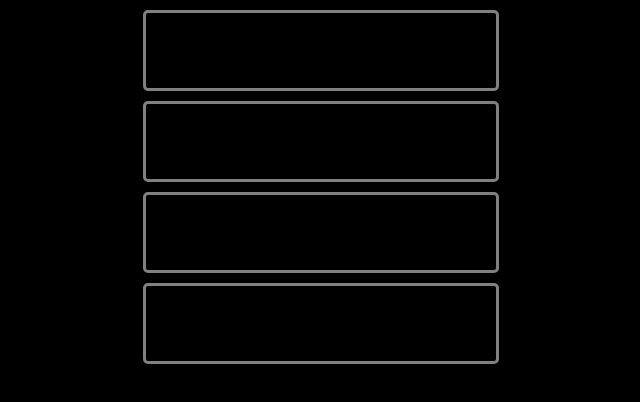
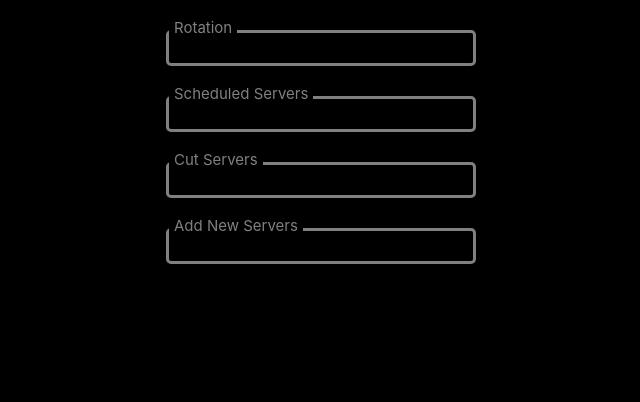
Before and after one commit to caygesinnett/rotation, a React (Create React App) app: page / in a window 1280 px wide. Shown: the top 402 px of the page, without its empty margins (322-962 px from the left). Built offline with nearby package versions, Linux system fonts and the light colour scheme.

Commit message:
added labels to the four sections

```diff
--- a/src/App.css
+++ b/src/App.css
@@ -8,13 +8,23 @@ body {
 
 .squareBubble {
 	background-color: var(--backgroundColor);
-	min-height: 75px;
-	width: 350px;
+	min-height: 30px;
+	width: 304px;
 	border: 3px solid gray;
 	border-radius: 5px;
 	position: relative;
 	left: 50%;
-	margin-left: -175px;
-	margin-top: 10px;
-	margin-bottom: 10px;
+	margin-left: -152px;
+	margin-top: 30px;
 }
+
+.bubbleLabel {
+	background-color: var(--backgroundColor);
+	color: gray;
+	height: fit-content;
+	width: fit-content;
+	font-size: 15px;
+	padding: 5px;
+	position: relative;
+	top: -20px;
+}
--- a/src/App.tsx
+++ b/src/App.tsx
@@ -14,19 +14,35 @@ function App() {
 }
 
 function Rotation() {
-	return <div id="rotation" className="squareBubble"></div>
+	return (
+		<div id="rotation" className="squareBubble">
+			<div className="bubbleLabel">Rotation</div>
+		</div>
+	)
 }
 
 function Schedule() {
-	return <div id="schedule" className="squareBubble"></div>
+	return (
+		<div id="schedule" className="squareBubble">
+			<div className="bubbleLabel">Scheduled Servers</div>
+		</div>
+	)
 }
 
 function Cut() {
-	return <div id="cut" className="squareBubble"></div>
+	return (
+		<div id="cut" className="squareBubble">
+			<div className="bubbleLabel">Cut Servers</div>
+		</div>
+	)
 }
 
 function Introduce() {
-	return <div id="introduce" className="squareBubble"></div>
+	return (
+		<div id="introduce" className="squareBubble">
+			<div className="bubbleLabel">Add New Servers</div>
+		</div>
+	)
 }
 
 export default App
```
